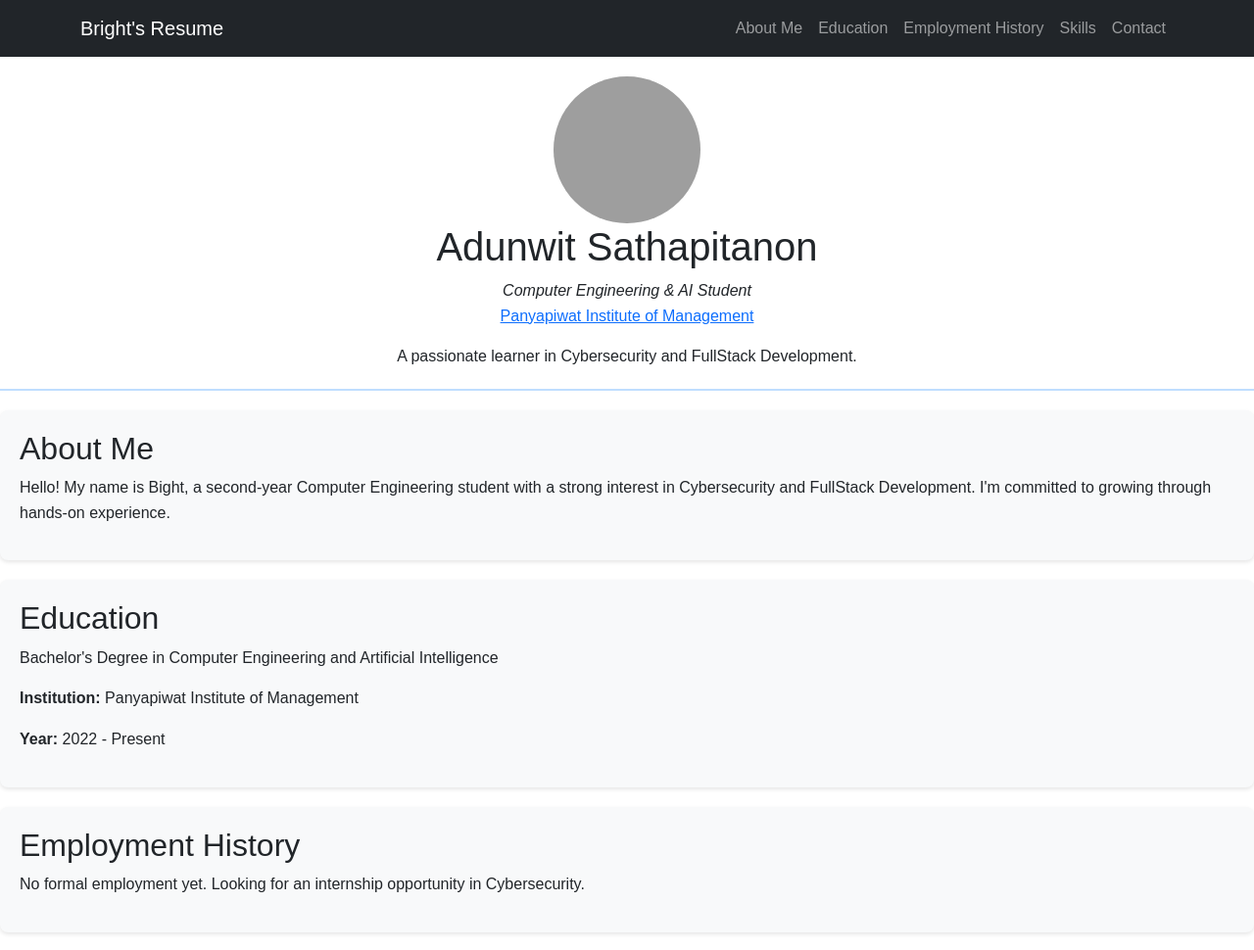
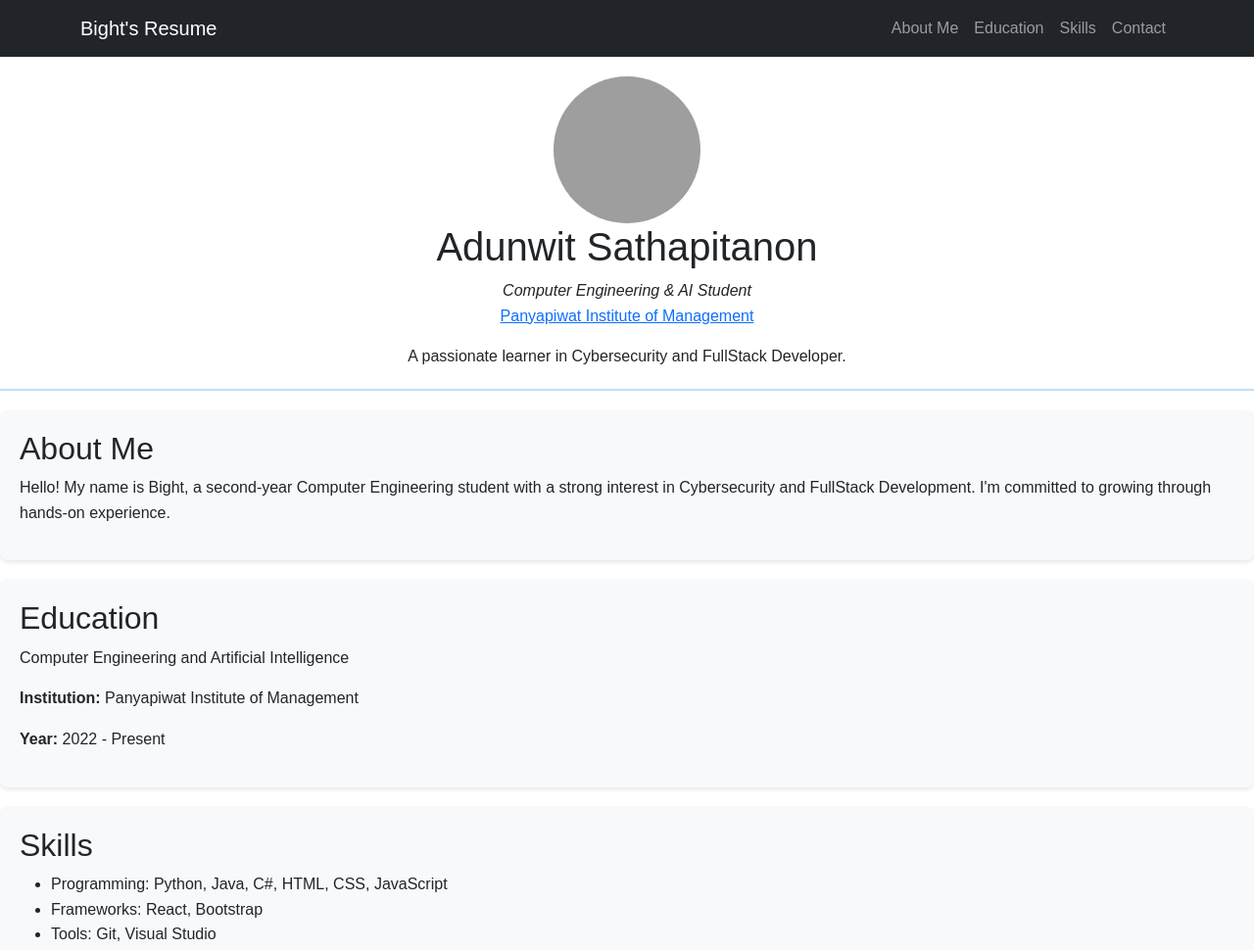
Before and after one commit to blight7/resume, a plain HTML site: page index.html in a window 1280 px wide. Shown: the top 970 px of the page at 98% size. Drawn offline with nearby package versions, Linux system fonts and the light colour scheme; grey boxes are pictures that could not be loaded.

Commit message:
Add files via upload

```diff
--- a/index.html
+++ b/index.html
@@ -3,7 +3,7 @@
 <head>
   <meta charset="UTF-8">
   <meta name="viewport" content="width=device-width, initial-scale=1.0">
-  <title>Bright's Resume</title>
+  <title>Bight's Resume</title>
   <link rel="stylesheet" href="https://cdn.jsdelivr.net/npm/bootstrap@5.3.1/dist/css/bootstrap.min.css">
   <style>
     body {
@@ -49,7 +49,7 @@
   <!-- Navbar -->
   <nav class="navbar navbar-expand-lg navbar-dark bg-dark">
     <div class="container">
-      <a class="navbar-brand" href="#">Bright's Resume</a>
+      <a class="navbar-brand" href="#">Bight's Resume</a>
       <button class="navbar-toggler" type="button" data-bs-toggle="collapse" data-bs-target="#navbarNav">
         <span class="navbar-toggler-icon"></span>
       </button>
@@ -57,7 +57,6 @@
         <ul class="navbar-nav ms-auto">
           <li class="nav-item"><a class="nav-link" href="#about">About Me</a></li>
           <li class="nav-item"><a class="nav-link" href="#education">Education</a></li>
-          <li class="nav-item"><a class="nav-link" href="#employment">Employment History</a></li>
           <li class="nav-item"><a class="nav-link" href="#skills">Skills</a></li>
           <li class="nav-item"><a class="nav-link" href="#contact">Contact</a></li>
         </ul>
@@ -71,7 +70,7 @@
     <h1>Adunwit Sathapitanon</h1>
     <em>Computer Engineering & AI Student</em>
     <p><a href="http://pim.ac.th" target="_blank">Panyapiwat Institute of Management</a></p>
-    <p>A passionate learner in Cybersecurity and FullStack Development.</p>
+    <p>A passionate learner in Cybersecurity and FullStack Developer.</p>
   </header>
 
   <hr class="divider">
@@ -85,15 +84,9 @@
   <!-- Education Section -->
   <section id="education">
     <h2>Education</h2>
-    <p>Bachelor's Degree in Computer Engineering and Artificial Intelligence</p>
+    <p>Computer Engineering and Artificial Intelligence</p>
     <p><strong>Institution:</strong> Panyapiwat Institute of Management</p>
     <p><strong>Year:</strong> 2022 - Present</p>
-  </section>
-
-  <!-- Employment History Section -->
-  <section id="employment">
-    <h2>Employment History</h2>
-    <p>No formal employment yet. Looking for an internship opportunity in Cybersecurity.</p>
   </section>
 
   <!-- Skills Section -->
```
